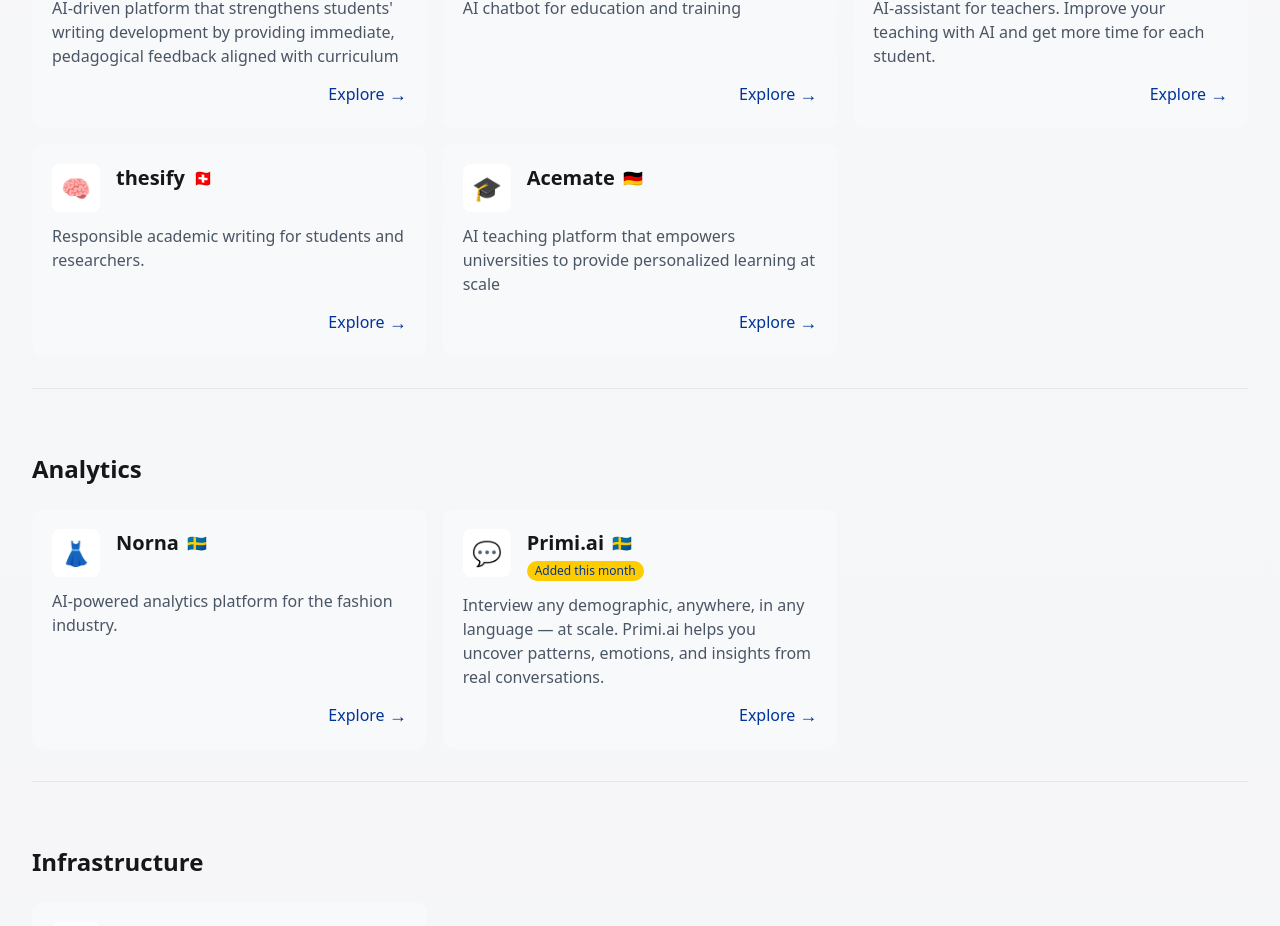
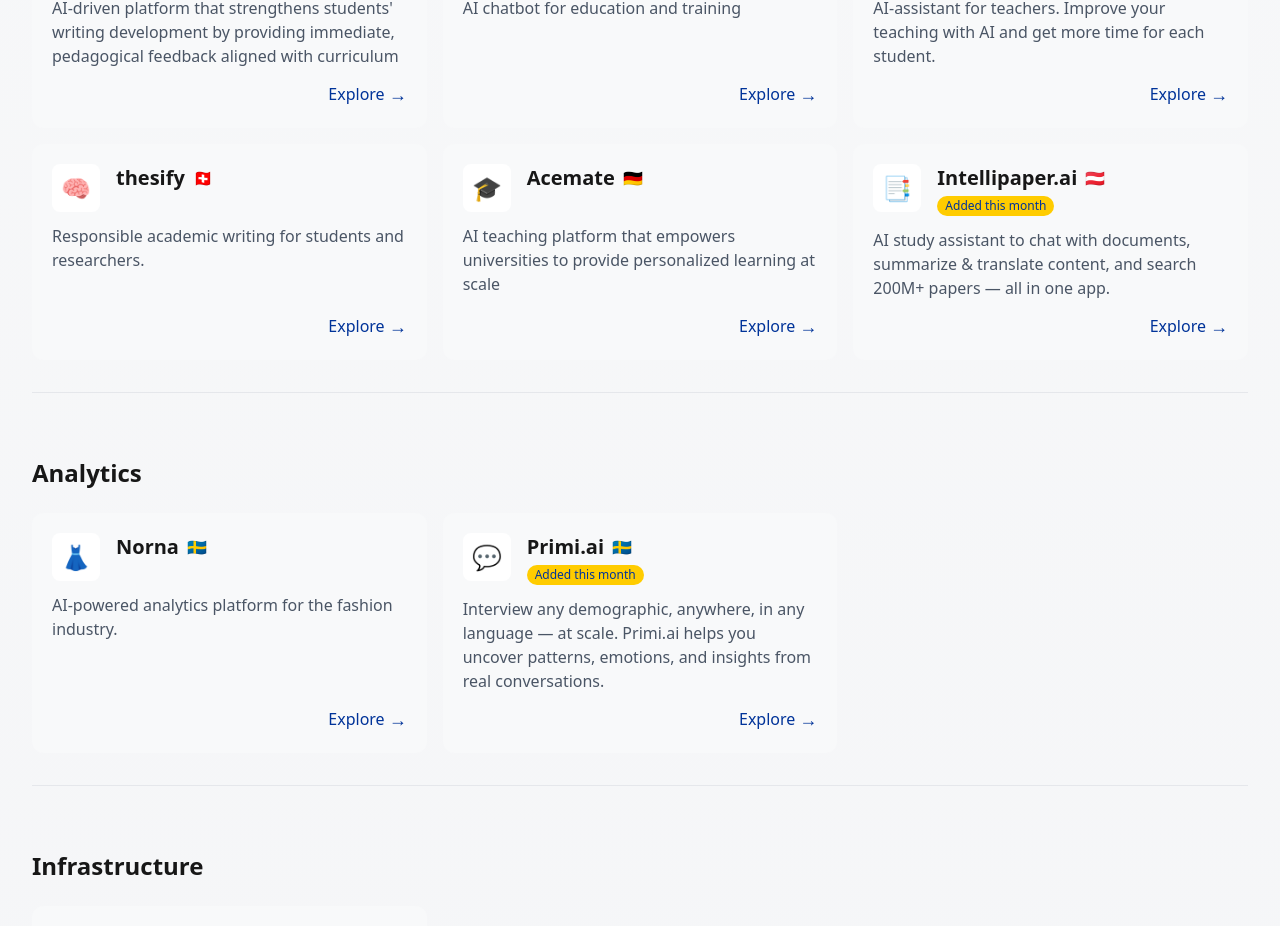
Before and after one commit to northwindlabs/ai-atlas, a Next.js app: page / in a window 1280 px wide. Shown: the part 8273-9199 px from the top of the page. Built offline with nearby package versions, Linux system fonts and the light colour scheme.

Commit message:
Update services.ts
Add intellipaper.ai

```diff
--- a/src/data/services.ts
+++ b/src/data/services.ts
@@ -623,6 +623,15 @@
         country: '🇩🇪',
         link: 'https://www.acemate.ai/en/educators',
       },
+      {
+  name: 'Intellipaper.ai',
+  description:
+    'AI study assistant to chat with documents, summarize & translate content, and search 200M+ papers — all in one app.',
+  icon: '📑',
+  country: '🇦🇹',
+  link: 'https://intellipaper.ai/',
+  addedDate: '2025-05-05',
+},
     ],
   },
   {
```
